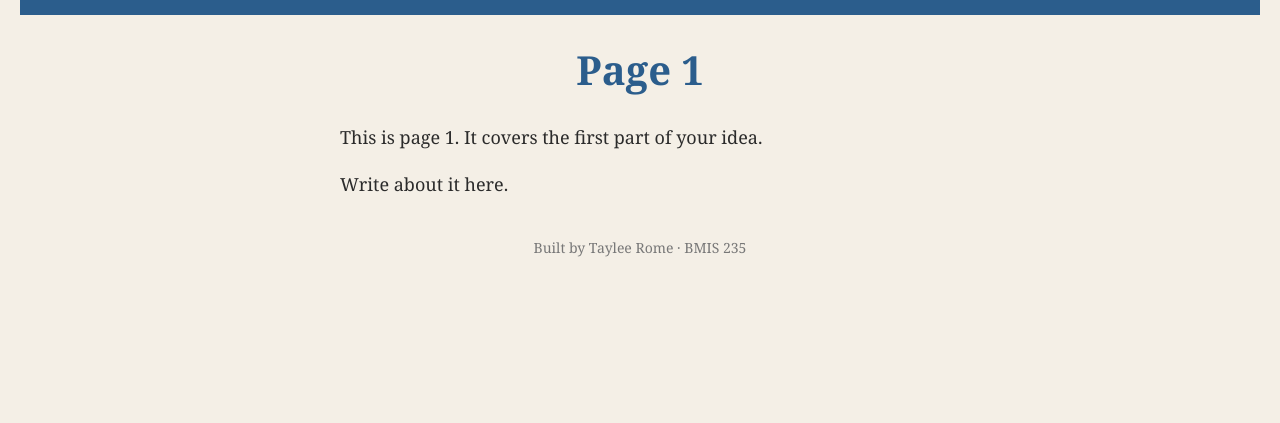
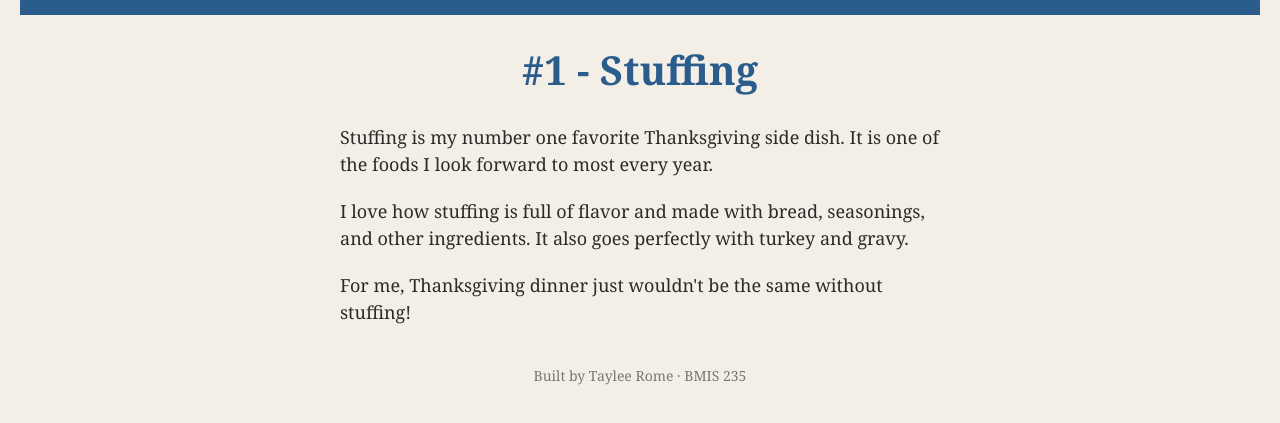
Before and after one commit to taylee13232/bmis235-html-3, a plain HTML site: page page1.html in a window 1280 px wide. Shown: the part 71-494 px from the top of the page. Drawn offline with Linux system fonts and the light colour scheme.

Commit message:
Revise page title and content for Stuffing
Updated the page title and author meta tag. Modified the navigation links and added content about stuffing.

```diff
--- a/page1.html
+++ b/page1.html
@@ -7,32 +7,40 @@
 <html lang="en">
 <head>
 <meta charset="utf-8">
-<meta name="author" content=Taylee Rome>
-<title>Page 1</title>
+<meta name="author" content="Taylee Rome">
+<title>Stuffing</title>
 
-<!-- this one line connects the page to the stylesheet -->
 <link rel="stylesheet" href="styles.css">
 </head>
 <body>
 
-<!-- ===== MENU ============================================================
-     The menu is four links. Each link wraps an image instead of words.
-     Build it once on this page, check that every link works,
-     then copy the whole <nav> block and paste it over the menu on the
-     other three pages, so every page has the exact same menu.
-     ===================================================================== -->
 <nav>
     <a href="index.html"><img src="img/home.png" alt="Home"></a>
-    <a href="page1.html"><img src="img/page1.png" alt="Page 1"></a>
-    <a href="page2.html"><img src="img/page2.png" alt="Page 2"></a>
-    <a href="page3.html"><img src="img/page3.png" alt="Page 3"></a>
+    <a href="page1.html"><img src="img/page1.png" alt="Stuffing"></a>
+    <a href="page2.html"><img src="img/page2.png" alt="Mac and Cheese"></a>
+    <a href="page3.html"><img src="img/page3.png" alt="Mashed Potatoes"></a>
 </nav>
 
-<h1>Page 1</h1>
-<p>This is page 1. It covers the first part of your idea.</p>
-<p>Write about it here.</p>
+<h1>#1 - Stuffing</h1>
 
-<!-- Footer: fill in your name -->
+<p>
+Stuffing is my number one favorite Thanksgiving side dish.
+It is one of the foods I look forward to most every year.
+</p>
+
+<p>
+I love how stuffing is full of flavor and made with bread,
+seasonings, and other ingredients. It also goes perfectly
+with turkey and gravy.
+</p>
+
+<p>
+For me, Thanksgiving dinner just wouldn't be the same
+without stuffing!
+</p>
+
+<div class="showcase"></div>
+
 <footer>Built by Taylee Rome &middot; BMIS 235</footer>
 
 </body>
```
